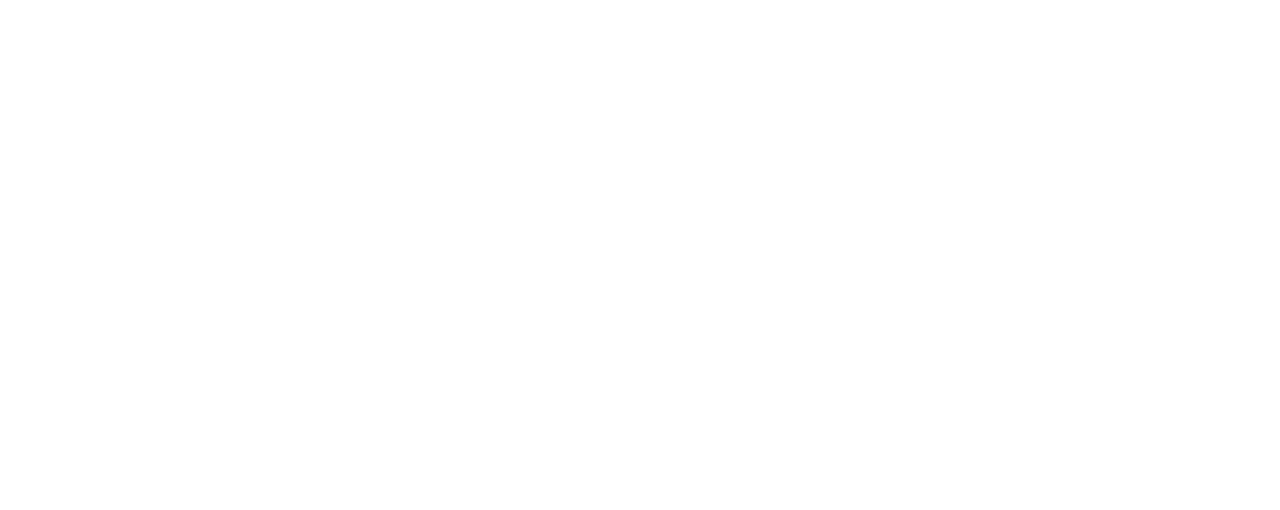
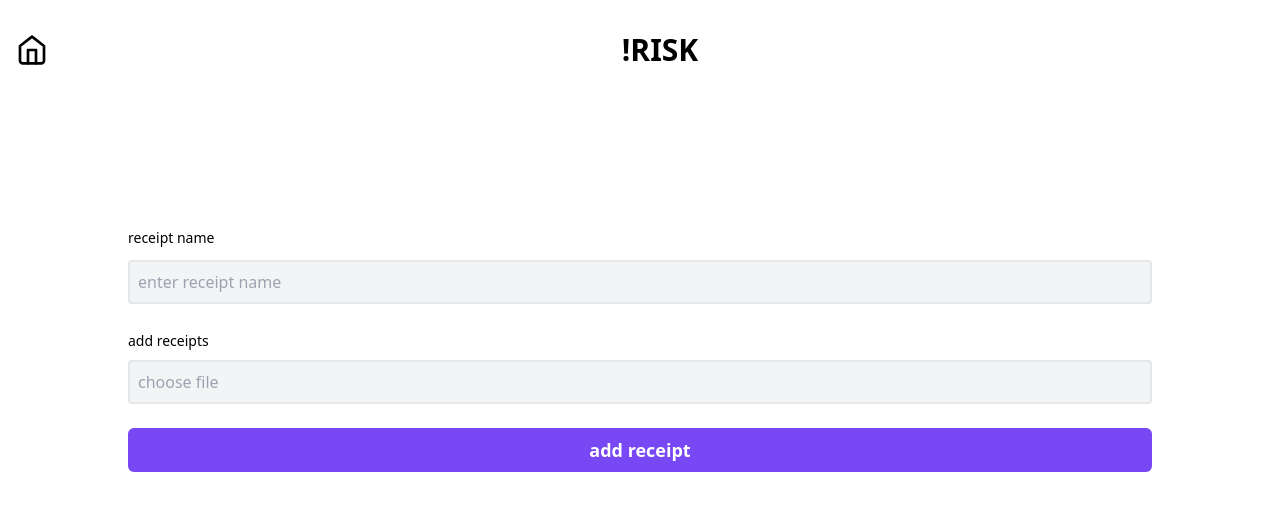
Before and after one commit to nikunjmathur08/not-RISK, a React (Vite) app in the folder frontend/: page /add-receipt in a window 1280 px wide. Before the commit this address had no page. Shown: the top 510 px of the page. Built offline with nearby package versions, Linux system fonts and the light colour scheme.

Commit message:
feat: add backend future proofing to add product and receipt

```diff
--- a/frontend/src/App.tsx
+++ b/frontend/src/App.tsx
@@ -25,6 +25,7 @@ function App() {
         <Route path='/error' element={<Error />} />
         <Route path='/profile' element={<Profile />} />
         <Route path='/add-product' element={<AddProduct />} />
+        <Route path='/add-receipt' element={<AddReceipt />} />
       </Routes>
     </Router>
   )
--- a/frontend/src/pages/AddProduct.tsx
+++ b/frontend/src/pages/AddProduct.tsx
@@ -1,10 +1,15 @@
 import React, { useState } from 'react';
+import { useNavigate } from 'react-router-dom';
 
 function AddProduct() {
+  const navigate = useNavigate();
   const [selectedMonth, setSelectedMonth] = useState("");
   const [selectedYear, setSelectedYear] = useState("");
   const [selectedDate, setSelectedDate] = useState("");
+  const [productName, setProductName] = useState("");
   const [fileName, setFileName] = useState("choose file");
+  const [modelNumber, setModelNumber] = useState("");
+  const [productImage, setProductImage] = useState<File | null>(null);
 
   const months = [
     "January",
@@ -26,7 +31,39 @@ function AddProduct() {
 
   const handleFileChange = (event: React.ChangeEvent<HTMLInputElement>) => {
     const file = event.target.files ? event.target.files[0] : null;
-    setFileName(file ? file.name : "choose file");
+    if (file) {
+      setProductImage(file);
+      setFileName(file.name);
+    }
+  };
+
+
+  const handleSubmit = async (e: React.FormEvent<HTMLFormElement>) => {
+    e.preventDefault();
+
+    const formData = new FormData();
+    formData.append('productName', productName);
+    formData.append('purchaseDate', `${selectedYear}-${selectedMonth}-${selectedDate}`);
+    formData.append('modelNumber', modelNumber);
+    if (productImage) {
+      formData.append('productImage', productImage);
+    }
+
+    try {
+      const response = await fetch('http://localhost:3001/api/products', {
+        method: 'POST',
+        body: formData,
+      });
+
+      if (response.ok) {
+        const result = await response.json();
+        navigate('/add-receipt', { state: { productId: result._id, productName } });
+      } else {
+        console.error('Failed to add product');
+      }
+    } catch (error) {
+      console.error('Error:', error);
+    }
   };
 
   return (
@@ -66,7 +103,7 @@ function AddProduct() {
 
       {/* Form Container */}
       <div className="mt-16 max-w-5xl mx-auto">
-        <form className="space-y-6">
+        <form className="space-y-6" onSubmit={handleSubmit}>
           {/* Product Name */}
           <div>
             <label
@@ -80,6 +117,8 @@ function AddProduct() {
               id="productName"
               name="productName"
               placeholder="enter product name"
+              value={productName}
+              onChange={(e) => setProductName(e.target.value)}
               className="mt-3 w-full border-2 rounded bg-gray-100 p-2 focus:outline-none focus:ring-2 focus:ring-violet-700"
             />
           </div>
@@ -147,6 +186,8 @@ function AddProduct() {
               id="modelNumber"
               name="modelNumber"
               placeholder="enter model number"
+              value={modelNumber}
+              onChange={(e) => setModelNumber(e.target.value)}
               className="mt-3 w-full border-2 rounded bg-gray-100 p-2 focus:outline-none focus:ring-2 focus:ring-violet-700"
             />
           </div>
--- a/frontend/src/pages/AddReceipt.tsx
+++ b/frontend/src/pages/AddReceipt.tsx
@@ -1,19 +1,49 @@
 import { useState } from "react";
+import { useLocation, useNavigate } from "react-router-dom";
 
-type AddReceiptProps = {
-  title: string;
-};
-
-function AddReceipt({ title }: AddReceiptProps) {
+function AddReceipt() {
+  const location = useLocation();
+  const navigate = useNavigate();
+  const [receiptName, setReceiptName] = useState("");
   const [fileName, setFileName] = useState<string | null>(null);
+  const [receiptFile, setReceiptFile] = useState<File | null>(null);
+  const { productId, productName } = location.state || {};
 
   const handleFileChange = (event: React.ChangeEvent<HTMLInputElement>) => {
-    if (event.target.files && event.target.files.length > 0) {
-      setFileName(event.target.files[0].name);
-    } else {
-      setFileName(null);
+    const file = event.target.files?.[0] || null;
+    if (file) {
+      setReceiptFile(file);
+      setFileName(file.name);
     }
   };
+
+  const handleSubmit = async (e: React.FormEvent<HTMLFormElement>) => {
+    e.preventDefault();
+
+    const formData = new FormData();
+    formData.append('receiptName', receiptName);
+    formData.append('productId', productId);
+    if (receiptFile) {
+      formData.append('receiptFile', receiptFile);
+    }
+
+    try {
+      const response = await fetch('http://localhost:3001/api/receipts', {
+        method: 'POST',
+        body: formData,
+      });
+
+      if (response.ok) {
+        navigate('/products'); // Navigate to products list or wherever appropriate
+      } else {
+        console.error('Failed to add receipt');
+      }
+    } catch (error) {
+      console.error('Error:', error);
+    }
+  };
+
+  const title = location.state?.productName || "";
 
   return (
     <div>
@@ -47,10 +77,10 @@ function AddReceipt({ title }: AddReceiptProps) {
         </div>
 
         <div className="flex justify-center ml-10 mt-24">
-          <p className="font-semibold text-2xl">{title}</p>
+          <p className="font-semibold text-3xl">{title}</p>
         </div>
         <div className="mt-16 max-w-5xl mx-auto">
-          <form className="space-y-6">
+          <form className="space-y-6" onSubmit={handleSubmit}>
             {/* Product Name */}
             <div>
               <label
@@ -64,6 +94,8 @@ function AddReceipt({ title }: AddReceiptProps) {
                 id="receiptName"
                 name="receiptName"
                 placeholder="enter receipt name"
+                value={receiptName}
+                onChange={(e) => setReceiptName(e.target.value)}
                 className="mt-3 w-full border-2 rounded bg-gray-100 p-2 focus:outline-none focus:ring-2 focus:ring-violet-700"
               />
             </div>
--- a/frontend/src/pages/ApplianceDetails.tsx
+++ b/frontend/src/pages/ApplianceDetails.tsx
@@ -35,7 +35,7 @@ function ApplianceDetails() {
   useEffect(() => {
     const foundAppliance = appliances.find((item) => item.id === id);
     if (!foundAppliance) {
-      navigate("/error", {replace: true});
+      navigate("/error", { replace: true });
     } else {
       setAppliance(foundAppliance);
     }
@@ -92,7 +92,14 @@ function ApplianceDetails() {
           <Receipt name="insurance" />
           <Receipt name="service" />
           <div className="flex space-x-4 mt-8">
-            <button className="bg-neutral-950 px-4 py-4 text-xl rounded-lg text-white">add more receipts</button>
+            <button
+              onClick={() => navigate("/add-receipt", {
+                state: { productName: applianceName }
+              })}
+              className="bg-neutral-950 px-4 py-4 text-xl rounded-lg text-white"
+            >
+              add more receipts
+            </button>
             <button className="bg-neutral-950 px-4 py-4 text-xl rounded-lg text-white">delete product</button>
           </div>
         </div>
```
